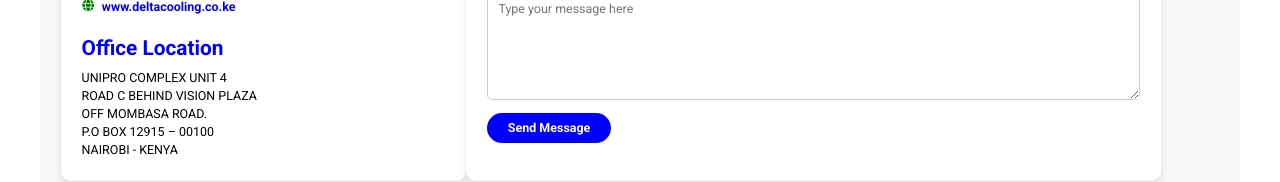
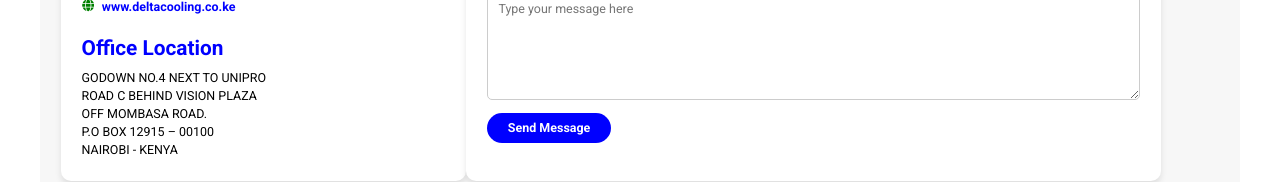
Before and after one commit to Enockodhis/DELTA-COOLING-SYSTEM-LIMITED-WEBSITE, a React (Create React App) app: page /contact-us in a window 1280 px wide. Shown: the part 369-551 px from the top of the page. Built offline with nearby package versions, Linux system fonts and the light colour scheme.

Commit message:
Location update

```diff
--- a/src/components/Contact/Contact.js
+++ b/src/components/Contact/Contact.js
@@ -77,7 +77,7 @@ const Contact = () => {
         </div>
         <div className="contact-Location">
           <h3>Office Location</h3>
-          <p>UNIPRO COMPLEX UNIT 4</p>
+          <p>GODOWN NO.4 NEXT TO UNIPRO</p>
           <p>ROAD C BEHIND VISION PLAZA</p>
           <p>OFF MOMBASA ROAD.</p>
           <p>P.O BOX 12915 – 00100</p>
```
